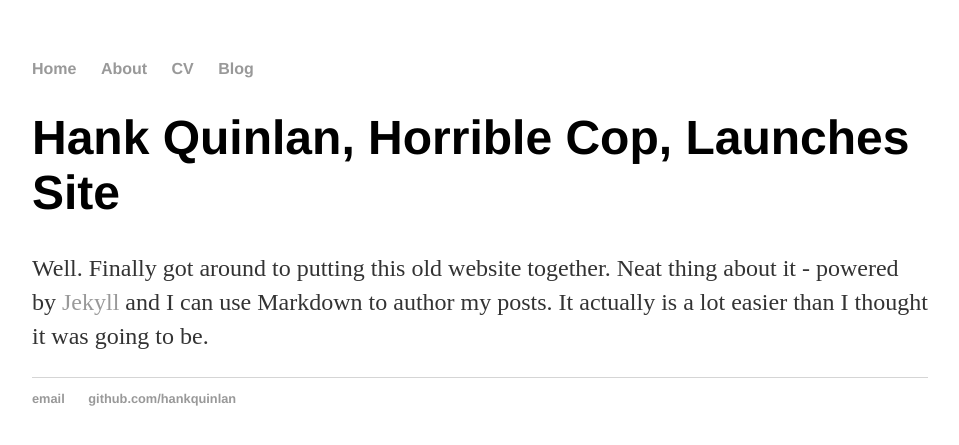
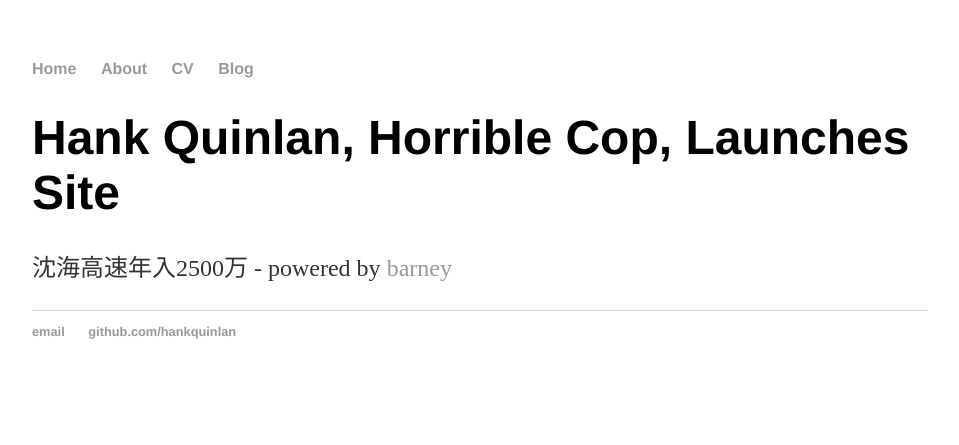
Before and after one commit to barneyH62/barneyH1.github.io, a Jekyll site: the page built from _posts/2014-04-30-hank-quinlan-site-launched.md, in a window 1280 px wide. Shown: the top 445 px of the page, without its empty margins (160-1119 px from the left). Built offline with Jekyll 4.4.1, drawn with Linux system fonts in a browser that asks for light colours.

Commit message:
Update 2014-04-30-hank-quinlan-site-launched.md

```diff
--- a/_posts/2014-04-30-hank-quinlan-site-launched.md
+++ b/_posts/2014-04-30-hank-quinlan-site-launched.md
@@ -4,4 +4,4 @@
 date: 2014-04-30
 ---
 
-Well. Finally got around to putting this old website together. Neat thing about it - powered by [Jekyll](http://jekyllrb.com) and I can use Markdown to author my posts. It actually is a lot easier than I thought it was going to be.
+沈海高速年入2500万 - powered by [barney](http://www.baidu.com)
```
